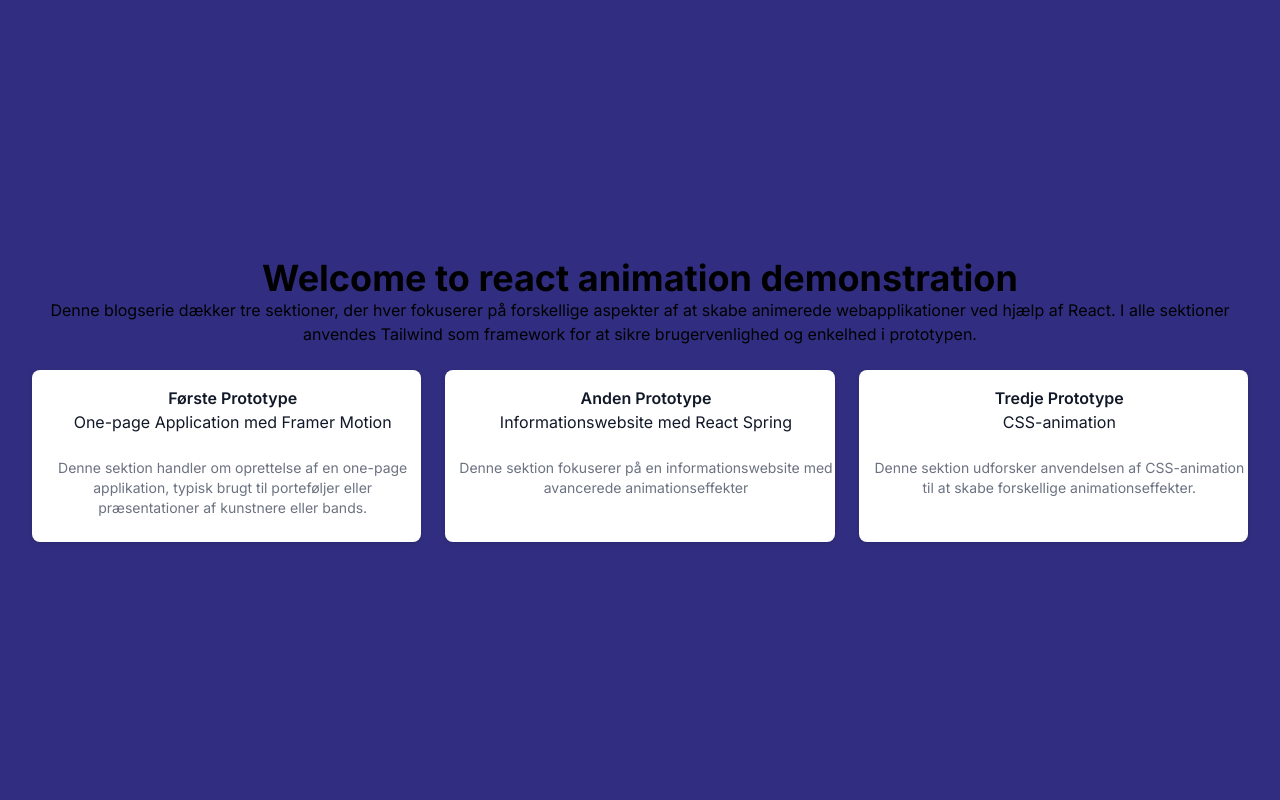
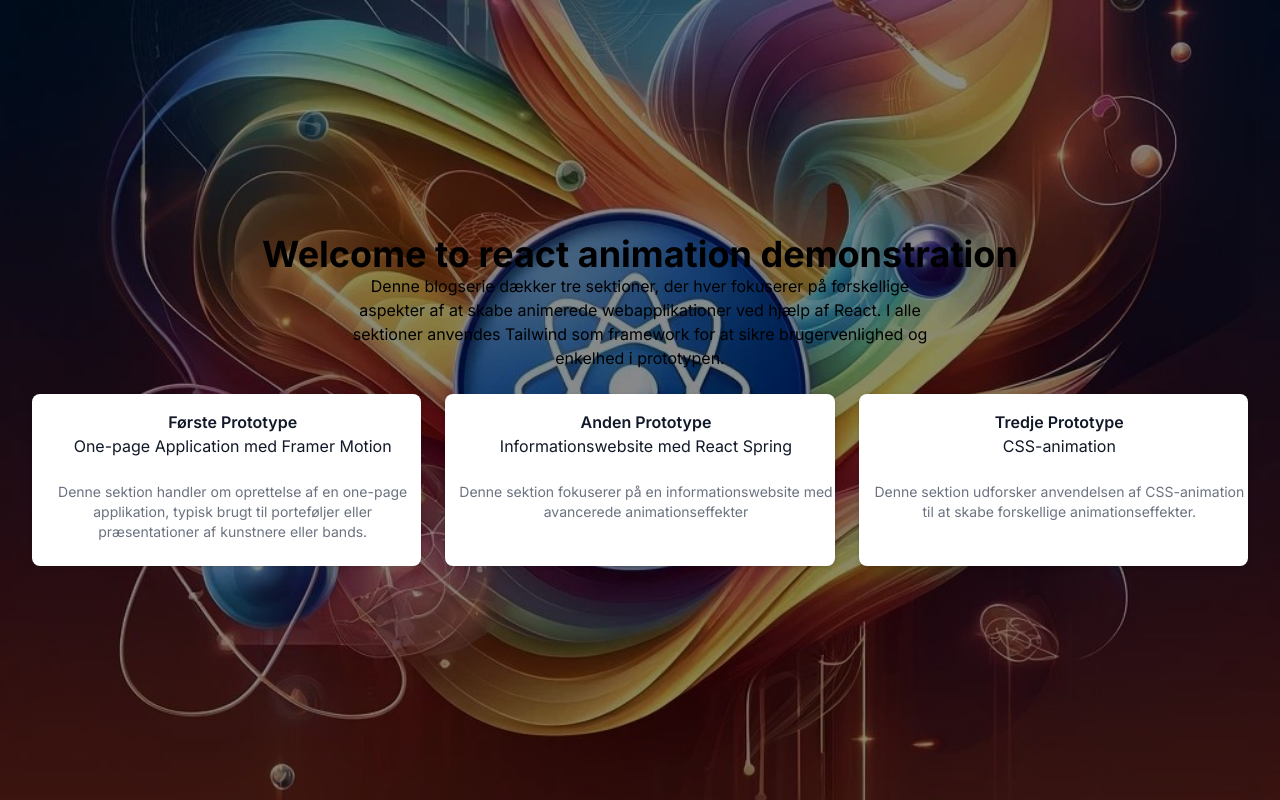
Before and after one commit to hpemcl/react_exam, a Next.js app in the folder react_animation_app/: page / in a window 1280 px wide. Built offline with nearby package versions, Linux system fonts and the light colour scheme.

Commit message:
ændringer igen på forsiden

```diff
--- a/react_animation_app/src/app/globals.css
+++ b/react_animation_app/src/app/globals.css
@@ -31,3 +31,11 @@
     text-wrap: balance;
   }
 }
+
+.bg-cover-image {
+  position: relative;
+  background-image: url('/images/cover-billede2.jpg');
+  background-size: cover;
+  background-position: center;
+  background-repeat: no-repeat;
+}
--- a/react_animation_app/src/app/page.tsx
+++ b/react_animation_app/src/app/page.tsx
@@ -1,4 +1,6 @@
 import Link from 'next/link';
+import Image from 'next/image';
+
 
 const callouts = [
   {
@@ -24,11 +26,11 @@
 
 export default function Home() {
   return (
-    <div className="bg-indigo-900 min-h-screen flex items-center justify-center">
+    <div className="bg-cover-image min-h-screen flex items-center justify-center">
       <div className="mx-auto w-full px-4 sm:px-6 lg:px-8">
         <div className="mx-auto w-full py-16 sm:py-24 lg:py-32">
           <h2 className="text-4xl text-center font-bold ">Welcome to react animation demonstration</h2>
-          <p className="text-center">
+          <p className="text-center w-6/12 mx-auto">
             Denne blogserie dækker tre sektioner, der hver fokuserer på forskellige aspekter af at skabe animerede webapplikationer ved hjælp af React. I alle sektioner anvendes Tailwind som framework for at sikre brugervenlighed og enkelhed i prototypen.
           </p>
 
```
Also changed, not shown: react_animation_app/public/images/cover-billede2.jpg (added).
